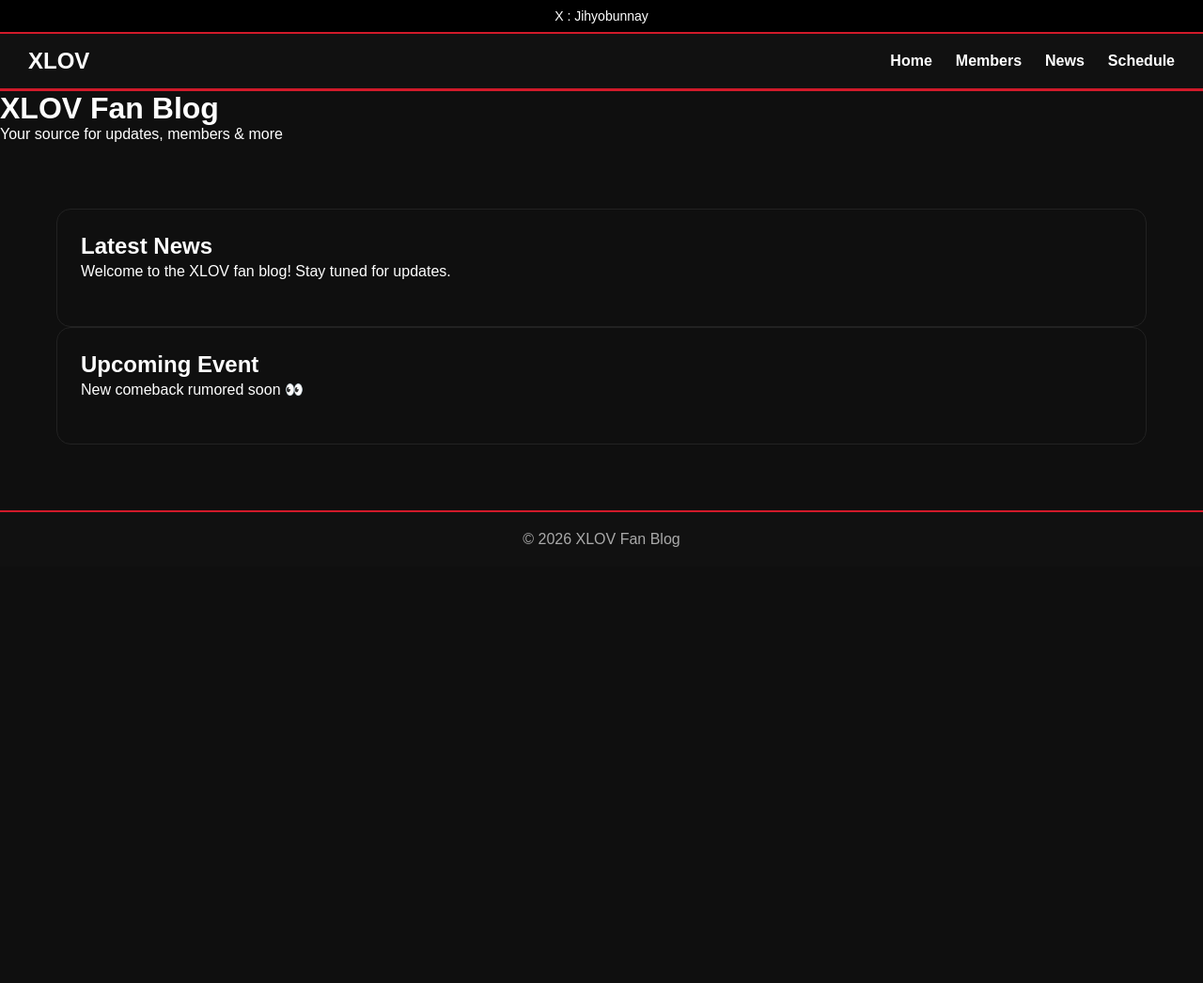
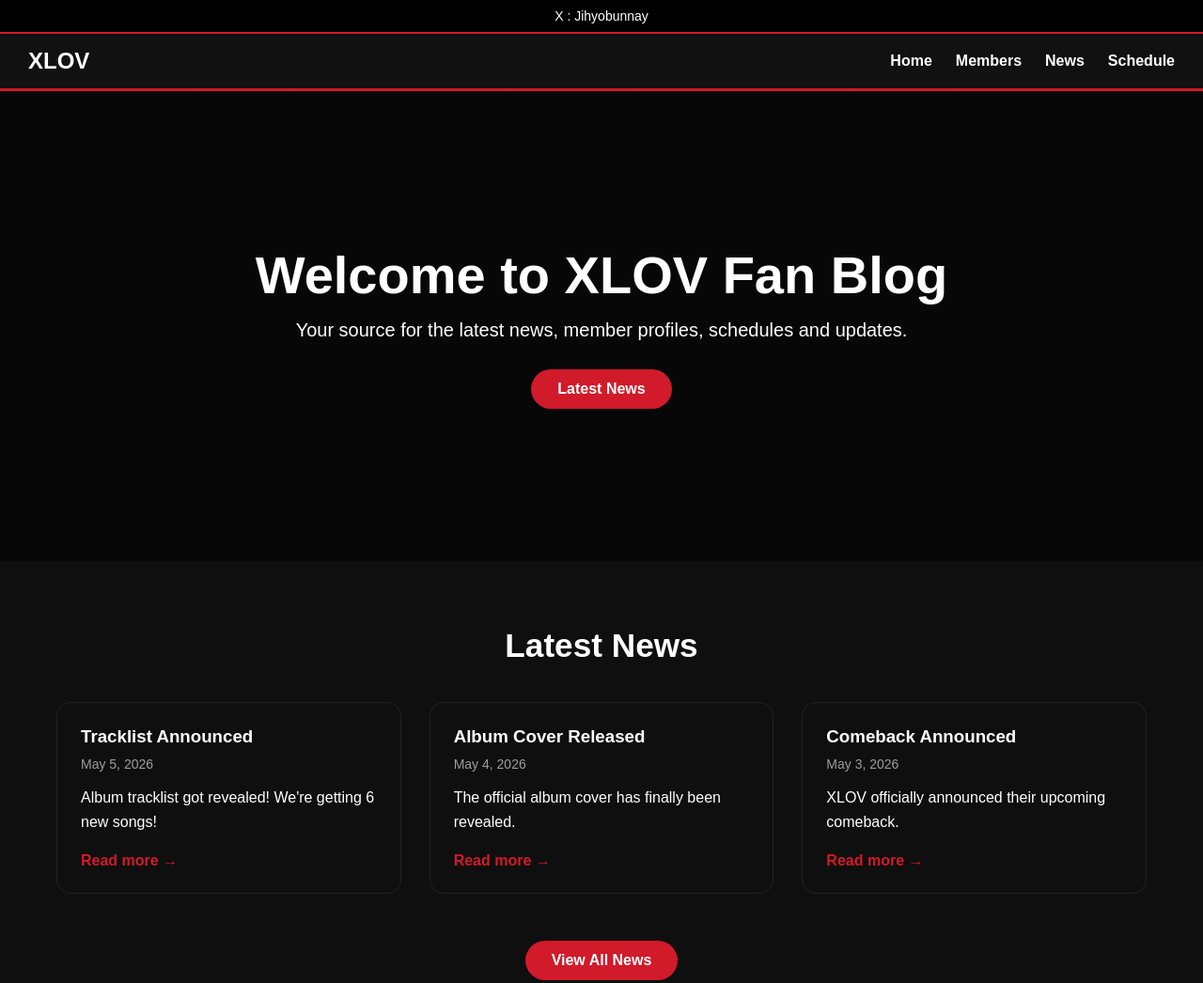
Before and after one commit to Jihyobunnay/Jihyobunnay.github.io, a plain HTML site: page index.html in a window 1280 px wide. Shown: the top 1046 px of the page at 94% size. Before the commit the page ends 800 px from the top, so only its background shows below. Drawn offline with Linux system fonts and the light colour scheme.

Commit message:
Update index.html
Updating index

```diff
--- a/index.html
+++ b/index.html
@@ -8,11 +8,14 @@
 <body>
 
     <div class="topbar">
-    <a href="https://twitter.com/jihyobunnay" target="_blank">X : Jihyobunnay</a>
+        <a href="https://twitter.com/jihyobunnay" target="_blank">
+            X : Jihyobunnay
+        </a>
     </div>
 
     <nav class="navbar">
         <div class="logo">XLOV</div>
+
         <ul>
             <li><a href="index.html">Home</a></li>
             <li><a href="members.html">Members</a></li>
@@ -21,21 +24,52 @@
         </ul>
     </nav>
 
-  <header class="header">
-    <h1>XLOV Fan Blog</h1>
-    <p>Your source for updates, members & more</p>
-  </header>
+    <section class="hero">
+        <div class="hero-content">
+            <h1>Welcome to XLOV Fan Blog</h1>
+            <p>Your source for the latest news, member profiles, schedules and updates.</p>
+
+            <a href="news.html" class="hero-btn">Latest News</a>
+        </div>
+    </section>
 
     <main class="container">
-    <div class="card">
+
+        <section class="latest-news">
+
             <h2>Latest News</h2>
-      <p>Welcome to the XLOV fan blog! Stay tuned for updates.</p>
+
+            <div class="news-grid">
+
+                <article class="card">
+                    <h3>Tracklist Announced</h3>
+                    <span class="date">May 5, 2026</span>
+                    <p>Album tracklist got revealed! We're getting 6 new songs!</p>
+                    <a href="News/post4.html">Read more →</a>
+                </article>
+
+                <article class="card">
+                    <h3>Album Cover Released</h3>
+                    <span class="date">May 4, 2026</span>
+                    <p>The official album cover has finally been revealed.</p>
+                    <a href="News/post2.html">Read more →</a>
+                </article>
+
+                <article class="card">
+                    <h3>Comeback Announced</h3>
+                    <span class="date">May 3, 2026</span>
+                    <p>XLOV officially announced their upcoming comeback.</p>
+                    <a href="News/post1.html">Read more →</a>
+                </article>
+
             </div>
 
-    <div class="card">
-      <h2>Upcoming Event</h2>
-      <p>New comeback rumored soon 👀</p>
+            <div class="view-all">
+                <a href="news.html" class="hero-btn">View All News</a>
             </div>
+
+        </section>
+
     </main>
 
     <footer class="footer">
```
Lines whose indentation alone changed are shown as unchanged.
